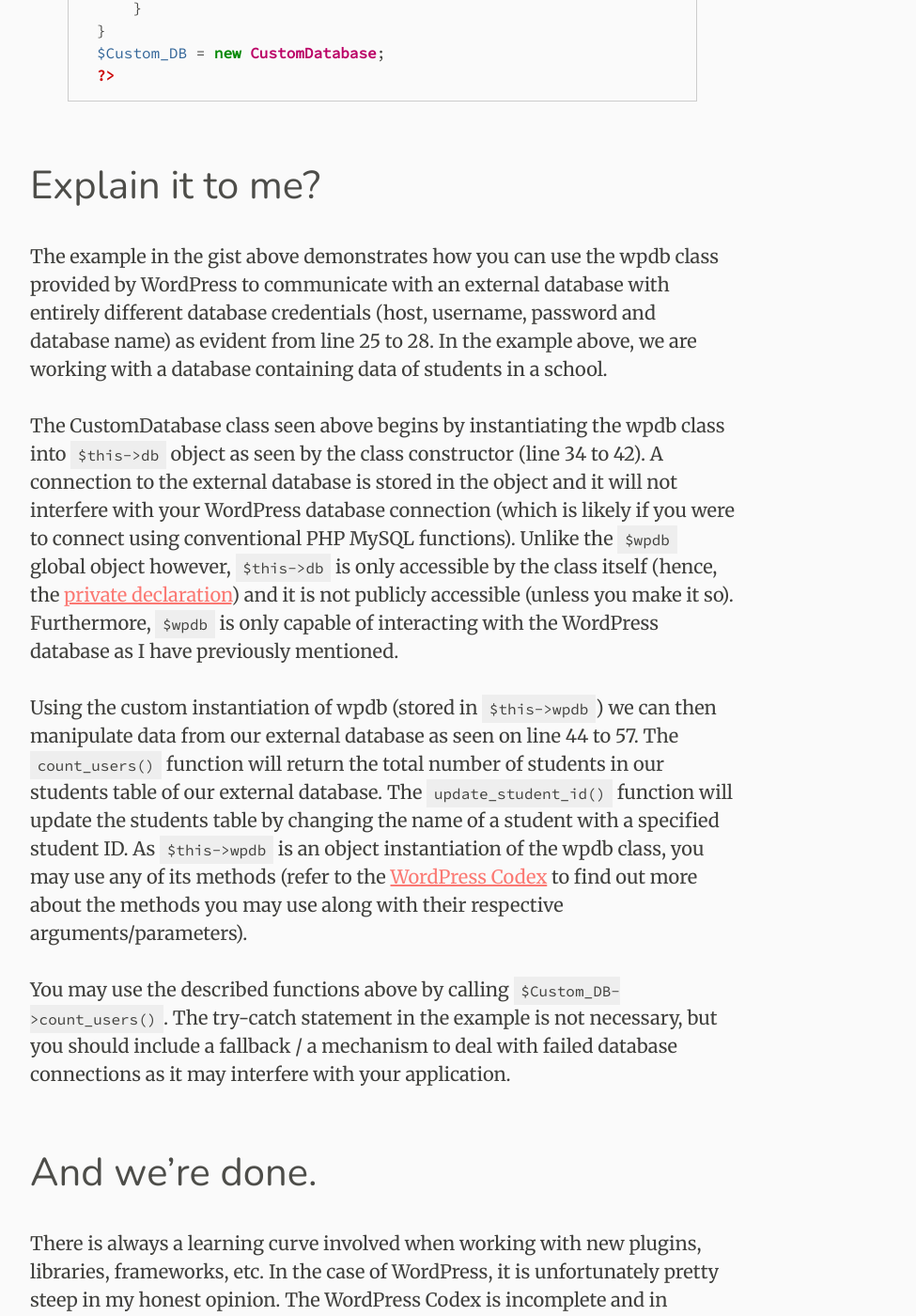
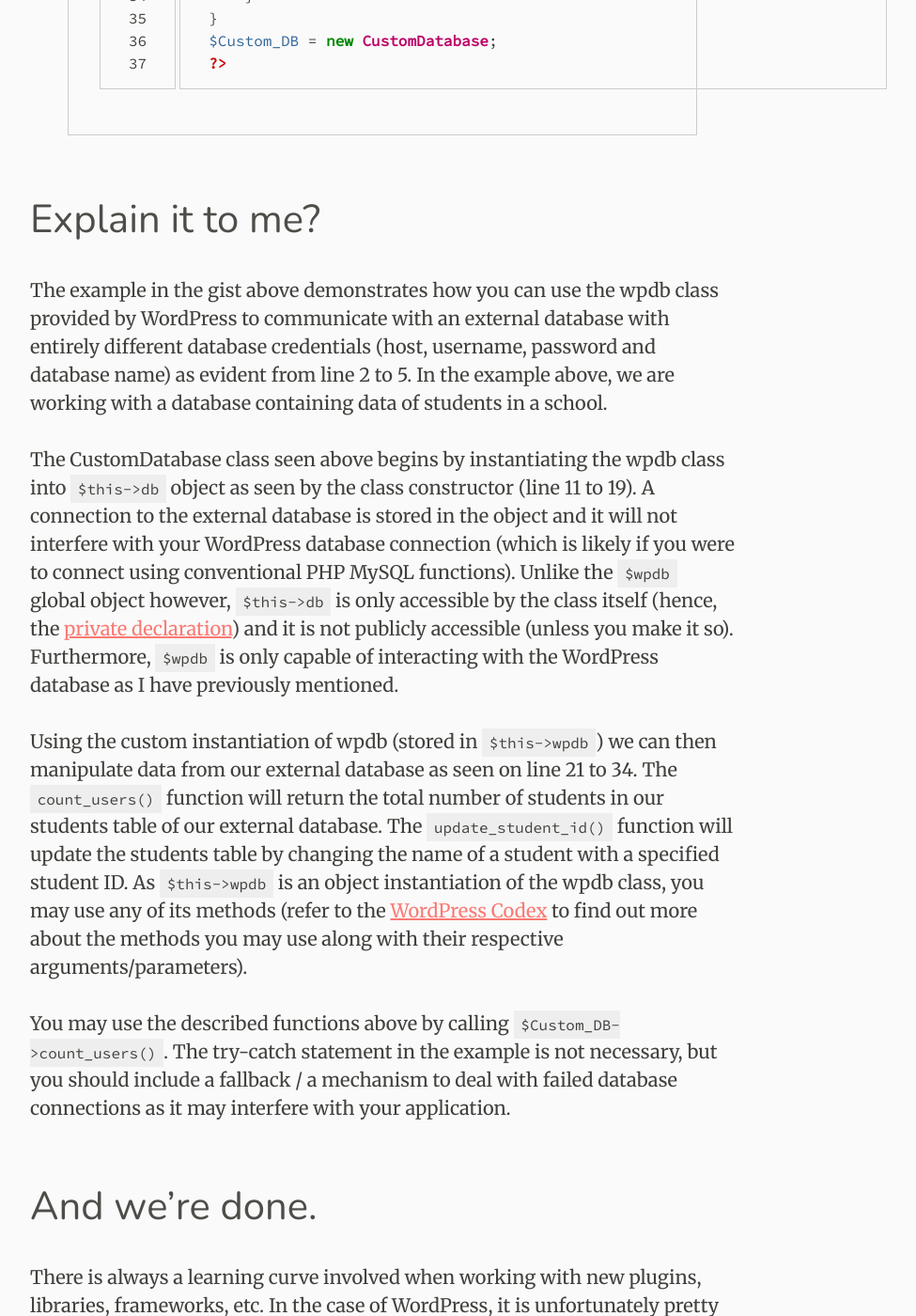
Before and after one commit to MrSaints/www-jekyll.fyianlai.com, a Jekyll site: the page built from _posts/2012-02-06-wordpress-boilerplate-custom-database.md, in a window 1280 px wide and 1400 px high, scrolled down 1714 px. Shown: the whole window at 94% size, without its empty margins (233-1208 px from the left). Built offline with Jekyll 4.4.1, drawn with Linux system fonts in a browser that asks for light colours; nearby versions of some CDN libraries; comment, search, counter and statistics services are not loaded; some of the changed text lies outside the part shown.

Commit message:
Updated line numbers, and removed heading

```diff
--- a/_posts/2012-02-06-wordpress-boilerplate-custom-database.md
+++ b/_posts/2012-02-06-wordpress-boilerplate-custom-database.md
@@ -5,7 +5,7 @@ disqus_id: "268 http://www.fyianlai.com/?p=268"
 tags: legacy
 ---
 
-#### `$wpdb` can only access and manipulate the WordPress database. How may I do the same for another database with different credentials?
+**`$wpdb` can only access and manipulate the WordPress database. How may I do the same for another database with different credentials?**
 
 WordPress provides developers with a class of functions to manipulate the database and this is particularly useful for custom plugins and/or themes. Developers may interface - create, read, write and/or delete data - with the WordPress database via the [global `$wpdb` object](http://codex.wordpress.org/Class_Reference/wpdb); however, to interact with another database (an external/secondary one) a new instantiation of the wpdb class is required. In WordPress' codex, [hyperdb](http://wordpress.org/extend/plugins/hyperdb/) is recommended as the solution _"for extremely complicated setups with many databases"_. If however, you are not too keen on using someone else's plugin it is pretty simple to create your own custom database object using the wpdb class.
 
@@ -15,7 +15,7 @@ Here is a [gist](https://gist.github.com/MrSaints/8209879) of how you may do so:
 
 <!-- TODO: Fix line comments -->
 
-{% highlight php %}
+{% highlight php linenos %}
 <?php
 define('DB_HOST', '127.0.0.1');
 define('DB_USER', 'root');
@@ -58,11 +58,11 @@ $Custom_DB = new CustomDatabase;
 
 ## Explain it to me?
 
-The example in the gist above demonstrates how you can use the wpdb class provided by WordPress to communicate with an external database with entirely different database credentials (host, username, password and database name) as evident from line 25 to 28. In the example above, we are working with a database containing data of students in a school.
+The example in the gist above demonstrates how you can use the wpdb class provided by WordPress to communicate with an external database with entirely different database credentials (host, username, password and database name) as evident from line 2 to 5. In the example above, we are working with a database containing data of students in a school.
 
-The CustomDatabase class seen above begins by instantiating the wpdb class into `$this->db` object as seen by the class constructor (line 34 to 42). A connection to the external database is stored in the object and it will not interfere with your WordPress database connection (which is likely if you were to connect using conventional PHP MySQL functions). Unlike the `$wpdb` global object however, `$this->db` is only accessible by the class itself (hence, the [private declaration](http://www.php.net/manual/en/language.oop5.visibility.php)) and it is not publicly accessible (unless you make it so). Furthermore, `$wpdb` is only capable of interacting with the WordPress database as I have previously mentioned.
+The CustomDatabase class seen above begins by instantiating the wpdb class into `$this->db` object as seen by the class constructor (line 11 to 19). A connection to the external database is stored in the object and it will not interfere with your WordPress database connection (which is likely if you were to connect using conventional PHP MySQL functions). Unlike the `$wpdb` global object however, `$this->db` is only accessible by the class itself (hence, the [private declaration](http://www.php.net/manual/en/language.oop5.visibility.php)) and it is not publicly accessible (unless you make it so). Furthermore, `$wpdb` is only capable of interacting with the WordPress database as I have previously mentioned.
 
-Using the custom instantiation of wpdb (stored in `$this->wpdb`) we can then manipulate data from our external database as seen on line 44 to 57\. The `count_users()` function will return the total number of students in our students table of our external database. The `update_student_id()` function will update the students table by changing the name of a student with a specified student ID. As `$this->wpdb` is an object instantiation of the wpdb class, you may use any of its methods (refer to the [WordPress Codex](http://codex.wordpress.org/Class_Reference/wpdb) to find out more about the methods you may use along with their respective arguments/parameters).
+Using the custom instantiation of wpdb (stored in `$this->wpdb`) we can then manipulate data from our external database as seen on line 21 to 34. The `count_users()` function will return the total number of students in our students table of our external database. The `update_student_id()` function will update the students table by changing the name of a student with a specified student ID. As `$this->wpdb` is an object instantiation of the wpdb class, you may use any of its methods (refer to the [WordPress Codex](http://codex.wordpress.org/Class_Reference/wpdb) to find out more about the methods you may use along with their respective arguments/parameters).
 
 You may use the described functions above by calling `$Custom_DB->count_users()`. The try-catch statement in the example is not necessary, but you should include a fallback / a mechanism to deal with failed database connections as it may interfere with your application.
 
```
